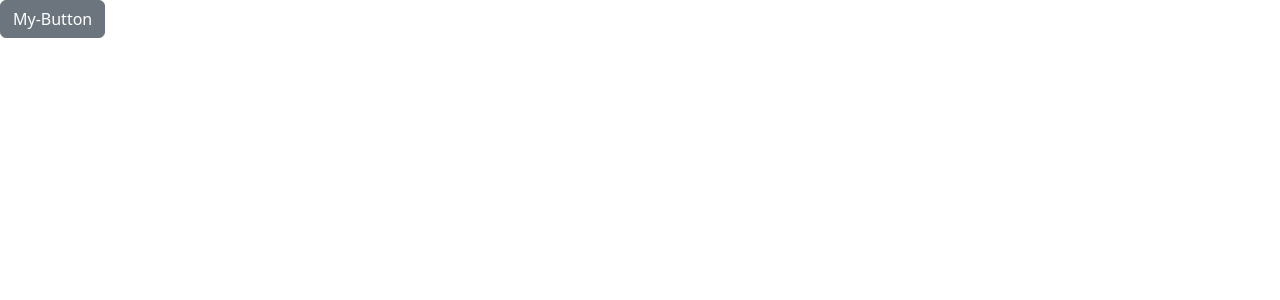
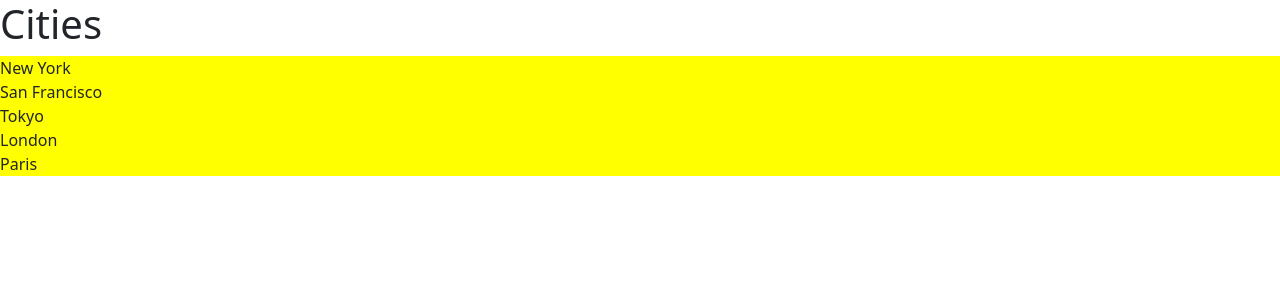
Before and after one commit to ringale95/React-Js-Mosh, a React (Vite) app in the folder vite-app/: page / in a window 1280 px wide. Shown: the top 300 px of the page. Built offline with nearby package versions, Linux system fonts and the light colour scheme.

Commit message:
feat: Added listgroup module and styling

```diff
--- a/vite-app/src/App.tsx
+++ b/vite-app/src/App.tsx
@@ -1,19 +1,12 @@
-//import ListGroup from "./components/ListGroup";
-import { useState } from "react";
-import Alert from "./components/Alert";
-
-import Button from "./components/button";
+//import Alert from "./components/Alert";
+import ListGroup from "./components/ListGroup/ListGroup";
+//if we dont supply folder it looks for index.ts
 
 function App() {
-  const [alertVisible, setAlertVisible] = useState(false); //here the initial state if akert is hidden or false
+  const items = ["New York", "San Francisco", "Tokyo", "London", "Paris"];
   return (
     <div>
-      {alertVisible && (
-        <Alert onClose={() => setAlertVisible(false)}>My Alert</Alert>
-      )}
-      <Button color="secondary" onClick={() => setAlertVisible(true)}>
-        My-Button
-      </Button>
+      <ListGroup items={items} heading="Cities" />
     </div>
   );
 }
--- /dev/null
+++ b/vite-app/src/components/ListGroup/ListGroup.module.css
@@ -0,0 +1,9 @@
+.listGroup {
+    list-style: none;
+    padding: 0;
+}
+
+.container {
+    background-color: yellow;
+
+}
--- /dev/null
+++ b/vite-app/src/components/ListGroup/ListGroup.tsx
@@ -0,0 +1,22 @@
+import styles from "./ListGroup.module.css";
+
+interface Props {
+  items: string[];
+  heading: string;
+}
+
+function ListGroup({ items, heading }: Props) {
+  return (
+    <>
+      <h1>{heading}</h1>
+      {items.length === 0 && <p>No items found</p>}
+      <ul className={[styles.listGroup, styles.container].join(" ")}>
+        {items.map((item, index) => (
+          <li key={index}>{item}</li>
+        ))}
+      </ul>
+    </>
+  );
+}
+
+export default ListGroup;
--- /dev/null
+++ b/vite-app/src/components/ListGroup/index.ts
@@ -0,0 +1,3 @@
+import ListGroup from "./ListGroup";
+
+export default ListGroup;
```
Also changed, not shown: vite-app/src/components/ListGroup.tsx (deleted, +0 -56 lines).
